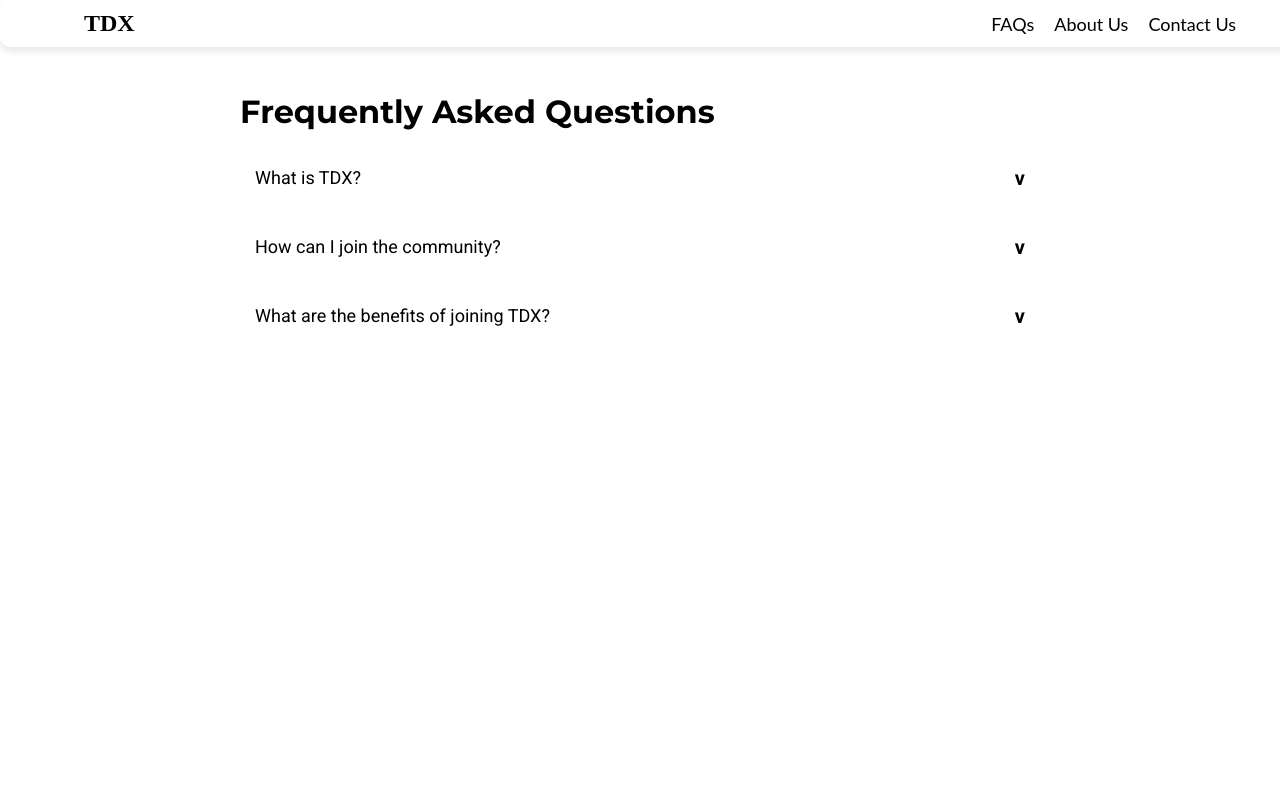
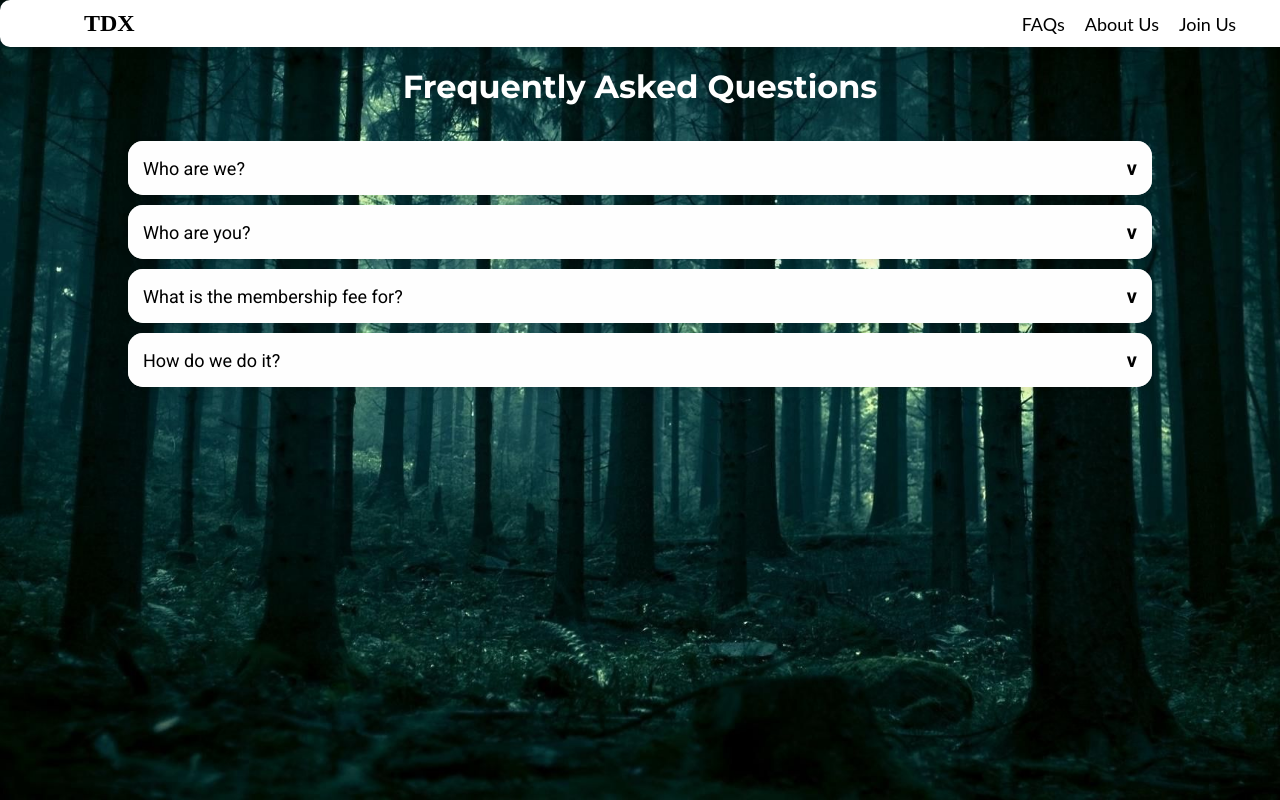
Before and after one commit to Tanmay-901/tdx_project, a React (Create React App) app: page /faq in a window 1280 px wide. Built offline with nearby package versions, Linux system fonts and the light colour scheme.

Commit message:
tileTwo- acceptable

```diff
--- /dev/null
+++ b/public/faqs.json
@@ -0,0 +1,39 @@
+[
+    {
+      "question": "Who are we?",
+      "answer": [
+        "We are a bunch of explorers who've been testimonied to have found the best offbeat places of the country with meticulous research and create an unforgettable life experiences which once experienced would definitely evolve you as a person leaving with a whole lot of learning and a whole lot of fun!!",
+        "If you are a fellow explorer and love to see a new part of the world not seen or experienced by many, join us as we curate a community of people carefully based on your preferences and their likes and dislikes"
+      ]
+    },
+    {
+      "question": "Who are you?",
+      "answer": [
+        "You are a traveller/explorer and not a tourist.",
+        "You do not spend on lavish stays and would rather spend on experiences.",
+        "You love meeting other fellow explorer network and make friends."
+      ]
+    },
+    {
+      "question": "What is the membership fee for?",
+      "answer": [
+        "Our Team does a meticulous research using physical & digital maps, internet and satellite view to understand the terrain.",
+        "Build relationships with the locals so that you get the best hopitality possible.",
+        "Find the best spots or experiences that are still unknown to the tourists and thus enjoy the nature in it's purest form.",
+        "We curate and bring explorers who have the same energy as you do so that you meet some new explorers who have same interests as you do.",
+        "All your trips except for the accomodation fee will be free & valid for one year from your date of joining."
+      ]
+    },
+    {
+      "question": "How do we do it?",
+      "answer": [
+        "We take in your preferences in a series of questions in the [JOIN OUR COMMUNITY](localhost:3000) section.",
+        "We create a trip with all your preferences in mind so as to deliver you a core memory for the rest of your life.",
+        "We bring in other fellow explorers who would love to be a part of this epic journey whoever shares the same interest as you do.",
+        "We do a thorough research using offline and online resources all over to find the best spots that would give you an unforgettable experience.",
+        "We announce the trip.",
+        "We spend X no. of days amidst nature, do crazy things together, make some really good friends and build lifelong bonds."
+      ]
+    }
+
+  ]
--- a/src/App.css
+++ b/src/App.css
@@ -1,4 +1,11 @@
 .app {
   text-align: center;
-  padding-top: 45px;
+  height: 100vh;
 }
+body {
+  margin: 0;
+  padding: 0;
+  box-sizing: border-box;
+  background-color: #e0f7fa; /* Light blue background color */
+  font-family: 'Roboto', sans-serif; /* Ensure consistent font styling */
+}
--- a/src/App.js
+++ b/src/App.js
@@ -1,4 +1,4 @@
-import React from 'react';
+import React, { useEffect, useRef } from 'react';
 import { BrowserRouter as Router, Route, Routes } from 'react-router-dom';
 import Navbar from './components/Navbar';
 import TileOne from './components/TileOne';
@@ -8,16 +8,31 @@ import FAQPage from './components/FAQPage'; // Import the FAQPage component
 import './App.css';
 
 const App = () => {
+  const scrollToTileThree = useRef(false);
+
+  useEffect(() => {
+    if (scrollToTileThree.current) {
+      const tileThreeElement = document.getElementById('tile-three');
+      if (tileThreeElement) {
+        window.scrollTo({
+          top: tileThreeElement.offsetTop,
+          behavior: 'smooth',
+        });
+      }
+      scrollToTileThree.current = false; // Reset after scrolling
+    }
+  });
+
   return (
     <Router>
       <div className="app">
-        <Navbar />
+        <Navbar scrollToTileThree={scrollToTileThree} />
         <Routes>
           <Route path="/" element={
             <div>
               <TileOne />
               <TileTwo />
-              <TileThree />
+              <TileThree id="tile-three" />
             </div>
           } />
           <Route path="/faq" element={<FAQPage />} /> {/* Add the FAQPage route */}
--- a/src/components/FAQPage.css
+++ b/src/components/FAQPage.css
@@ -1,26 +1,50 @@
+body, html {
+  height: 100%;
+  margin: 0;
+  font-family: M, Helvetica, sans-serif;
+}
+
 .faq-page {
-    padding: 20px;
-    max-width: 800px;
+  display: flex;
+  flex-direction: column;
+  align-items: center;
+  height: 100%;
   margin: auto;
+  background: url('../assets/faq_background.jpg') no-repeat center center fixed;
+  background-size: cover;
 }
 
 .faq-title {
+  padding: 5vh;
+  position: fixed;
   font-family: 'Montserrat', sans-serif;
   font-size: 32px;
   font-weight: bold;
   margin-bottom: 20px;
   text-align: left;
+  color: white; /* White text color */
 }
 
 .faq-list {
+  padding-top: 17vh;
   display: flex;
   flex-direction: column;
 }
 
 .faq-item {
-    margin-bottom: 15px;
-    border-radius: 5px;
+  width: 80%;
+  align-self: center;
+  margin: 5px;
   overflow: hidden;
+  border-radius: 15px;
+  transition: transform 0.3s ease, box-shadow 0.3s ease; /* Smooth transition */
+  background-color: #f9f9f9; /* Light grey background */
+  box-shadow: 0 4px 8px rgba(0, 0, 0, 0.1); /* Subtle shadow for bubble effect */
+}
+
+.faq-item:hover {
+  transform: translateY(-5px); /* Slight rise on hover */
+  box-shadow: 0 8px 16px rgba(0, 0, 0, 0.2); /* Enhanced shadow on hover */
 }
 
 .faq-question {
@@ -30,12 +54,12 @@
   padding: 15px;
   cursor: pointer;
   font-family: 'Roboto', sans-serif;
-    background-color: #fff;
+  background-color: #ffffffd2; /* White background for the question area */
   transition: background-color 0.3s ease;
 }
 
 .faq-question:hover {
-    background-color: #f0f0f0;
+  background-color: #bdbdbdd2
 }
 
 .faq-question h3 {
@@ -55,6 +79,7 @@
 }
 
 .faq-answer {
+  text-align: left;
   max-height: 0; /* Start with zero height */
   overflow: hidden;
   transition: max-height 0.5s ease, padding 0.5s ease; /* Smooth height and padding transitions */
@@ -63,6 +88,7 @@
 }
 
 .faq-answer.active {
+  text-align: left;
   max-height: 500px; /* Adjust as needed */
   padding: 15px 15px; /* Adjust padding to create space around the text */
 }
--- a/src/components/FAQPage.js
+++ b/src/components/FAQPage.js
@@ -1,37 +1,48 @@
-import React, { useState } from 'react';
+import React, { useState, useEffect } from 'react';
 import './FAQPage.css';
 
+// Utility function to convert text with links to React elements
+const renderAnswerText = (text) => {
+  // Regular expression to find markdown-like links
+  const regex = /\[([^\]]+)\]\(([^)]+)\)/g;
+  const parts = [];
+  let lastIndex = 0;
+  let match;
+
+  // Split text by links
+  while ((match = regex.exec(text)) !== null) {
+    parts.push(text.slice(lastIndex, match.index));
+    parts.push(<a key={match.index} href={match[2]}>{match[1]}</a>);
+    lastIndex = regex.lastIndex;
+  }
+
+  // Push remaining text
+  parts.push(text.slice(lastIndex));
+
+  return <>{parts}</>;
+};
+
 const FAQPage = () => {
+  const [faqs, setFaqs] = useState([]);
   const [activeIndex, setActiveIndex] = useState(null);
   const [closingIndex, setClosingIndex] = useState(null);
 
-  const questions = [
-    {
-      question: "What is TDX?",
-      answer: [
-        "TDX is a community of travelers.",
-        "We offer personalized travel planning.",
-        "Join us to explore new destinations."
-      ],
-    },
-    {
-      question: "How can I join the community?",
-      answer: [
-        "Click on the Join Now button on the homepage.",
-        "Fill out the questionnaire to help us know you better.",
-        "Start receiving personalized travel plans."
-      ],
-    },
-    {
-      question: "What are the benefits of joining TDX?",
-      answer: [
-        "Access to exclusive travel deals.",
-        "Personalized travel planning.",
-        "Connect with like-minded travelers."
-      ],
-    },
-    // Add more questions as needed
-  ];
+  useEffect(() => {
+    const fetchFAQs = async () => {
+      try {
+        const response = await fetch('/faqs.json');
+        if (!response.ok) {
+          throw new Error('Network response was not ok');
+        }
+        const data = await response.json();
+        setFaqs(data);
+      } catch (error) {
+        console.error('Error fetching the FAQs:', error);
+      }
+    };
+
+    fetchFAQs();
+  }, []);
 
   const toggleAnswer = (index) => {
     if (activeIndex === index) {
@@ -50,7 +61,7 @@ const FAQPage = () => {
     <div className="faq-page">
       <h2 className="faq-title">Frequently Asked Questions</h2>
       <div className="faq-list">
-        {questions.map((item, index) => (
+        {faqs.map((item, index) => (
           <div key={index} className="faq-item">
             <div className="faq-question" onClick={() => toggleAnswer(index)}>
               <h3>{item.question}</h3>
@@ -58,9 +69,11 @@ const FAQPage = () => {
             </div>
             <div className={`faq-answer ${activeIndex === index ? 'active' : ''} ${closingIndex === index ? 'closing' : ''}`}>
               <div className="answer-content">
-                {item.answer.map((point, i) => (
-                  <p key={i}>{point}</p>
-                ))}
+                <ul>
+                  {item.answer.map((point, i) => (
+                    <li key={i}>{renderAnswerText(point)}</li>
+                  ))}
+                </ul>
               </div>
             </div>
           </div>
--- a/src/components/Navbar.css
+++ b/src/components/Navbar.css
@@ -17,6 +17,7 @@ body {
   align-items: center;
   padding: 10px 20px;
   background-color: white;
+
   color: black;
   border-radius: 10px;
   box-shadow: 0 4px 8px rgba(0, 0, 0, 0.1);
--- a/src/components/Navbar.js
+++ b/src/components/Navbar.js
@@ -1,14 +1,27 @@
 import React from 'react';
 import './Navbar.css';
+import { useNavigate } from 'react-router-dom';
 
-const Navbar = () => {
+const Navbar = ({ scrollToTileThree }) => {
+  const navigate = useNavigate();
+
+  const handleLogoClick = () => {
+    navigate('/'); // Redirect to the home page
+  };
+
+  const handleJoinUsClick = () => {
+    scrollToTileThree.current = true;
+    navigate('/'); // Redirect to the home page
+  };
+
   return (
     <nav className="navbar">
-      <div className="navbar-logo">TDX</div>
+      <div className="navbar-logo" onClick={handleLogoClick}>TDX</div>
       <div className="navbar-menu">
         <a href="/faq" className="navbar-menu-item">FAQs</a>
         <a href="#about" className="navbar-menu-item">About Us</a>
-        <a href="#contact" className="navbar-menu-item">Contact Us</a>
+        {/* <a href="#contact" className="navbar-menu-item">Contact Us</a> */}
+        <div onClick={handleJoinUsClick} className="navbar-menu-item" style={{ cursor: 'pointer' }}>Join Us</div> {/* New link */}
       </div>
     </nav>
   );
--- a/src/components/TileOne.css
+++ b/src/components/TileOne.css
@@ -1,19 +1,20 @@
 .tile-one {
-  height: calc(100vh - 45px); /* Adjust the height as needed */
+  height: calc(100vh); /* Adjust the height as needed */
   display: flex;
   justify-content: center;
   align-items: center;
   position: relative;
-  padding: 5px;
   box-sizing: border-box;
+  background-color: #2c3134;
+  padding-top: 50px;
 }
 
 .carousel {
+  /* border: 10px solid; */
   position: relative;
-  width: 100%;
-  height: 100%;
+  width: 97% !important;
+  height: 94% !important;
   overflow: hidden;
-  border-radius: 15px;
   box-shadow: 0 5px 15px rgba(0, 0, 0, 0.2);
 }
 
```
Also changed, not shown: src/components/TileTwo.css (+67 -42 lines), src/components/TileTwo.js (+24 -20 lines), src/assets/faq_background.jpg (added), 1 other file (tests, documents, lock files or other folders). Lines whose indentation alone changed are shown as unchanged.
